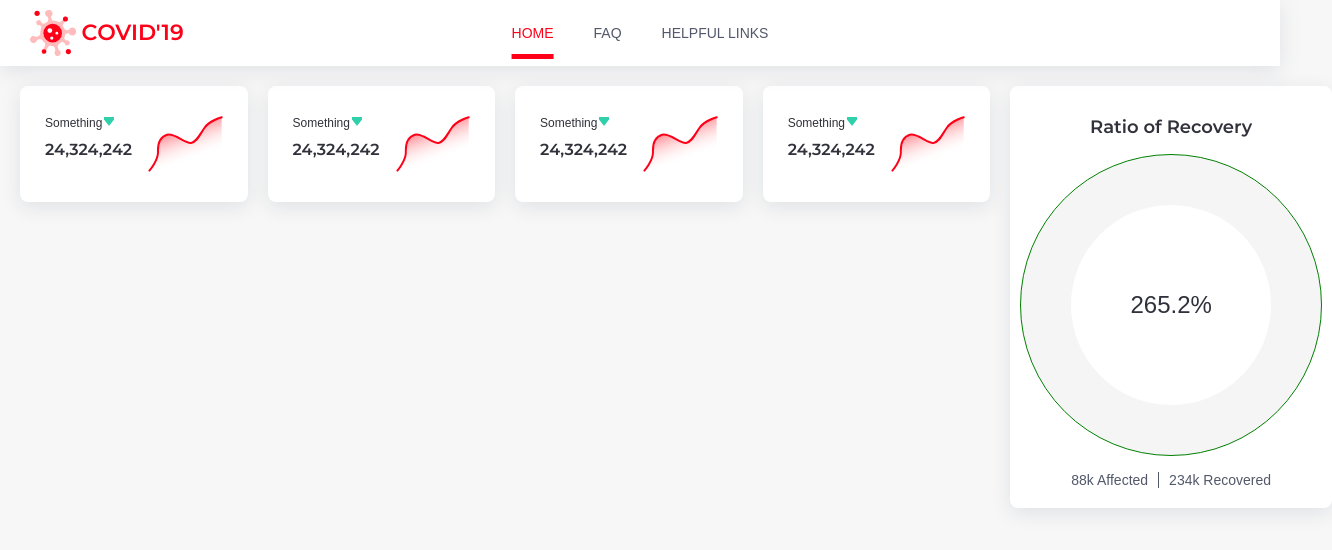
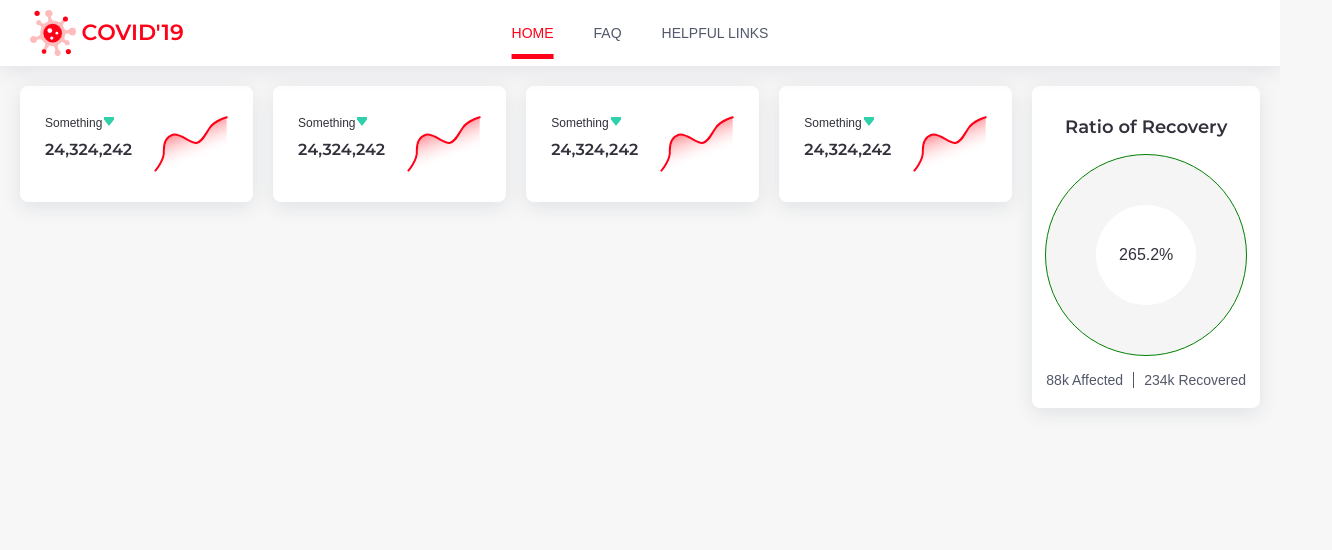
Before and after one commit to NileshOfficial/COVID-Dashboard, an Angular app: page / in a window 1280 px wide. Shown: the top 550 px of the page, 1332 px wide, since content can reach past the window. Built offline with nearby package versions, Linux system fonts and the light colour scheme; a web font is replaced by a local one.

Commit message:
changed font size of the percentage indicator

```diff
--- a/src/app/home/recovery-tracker/recovery-tracker.component.css
+++ b/src/app/home/recovery-tracker/recovery-tracker.component.css
@@ -17,8 +17,8 @@
 
 .card > .pie {
     position: relative;
-    width: 300px;
-    height: 300px;
+    width: 200px;
+    height: 200px;
     border: 1px solid green;
     margin: 1.6rem auto;
     border-radius: 50%;
@@ -31,12 +31,12 @@
     left: 50%;
     transform: translate(-50%, -50%);
     display: inline-block;
-    height: 200px;
-    width: 200px;
+    height: 100px;
+    width: 100px;
     border-radius: 50%;
     text-align: center;
-    line-height: 200px;
-    font-size: 24px;
+    line-height: 100px;
+    font-size: 1.6rem;
     font-weight: 500;
     background-color: #FFF;
 }
```
